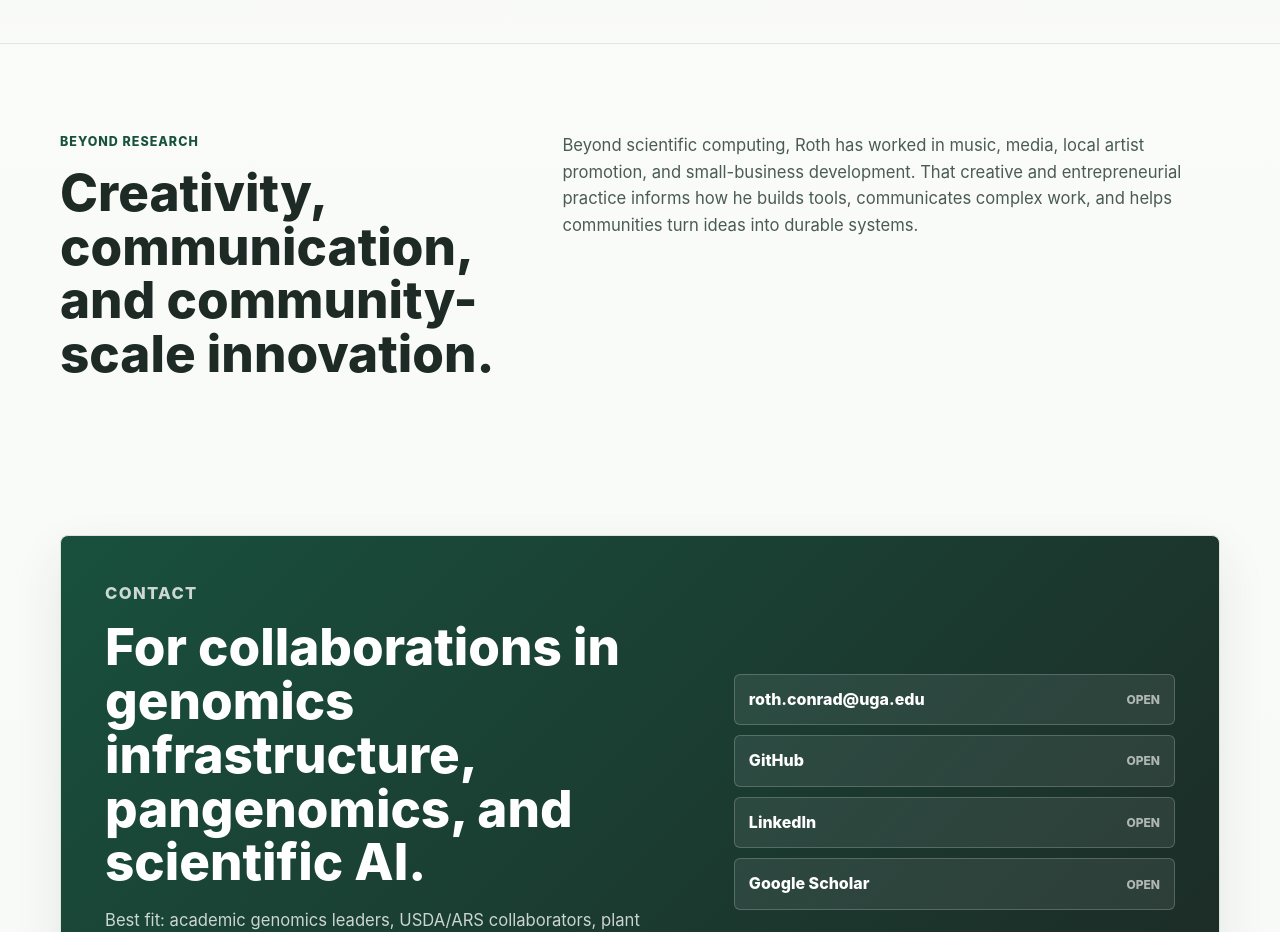
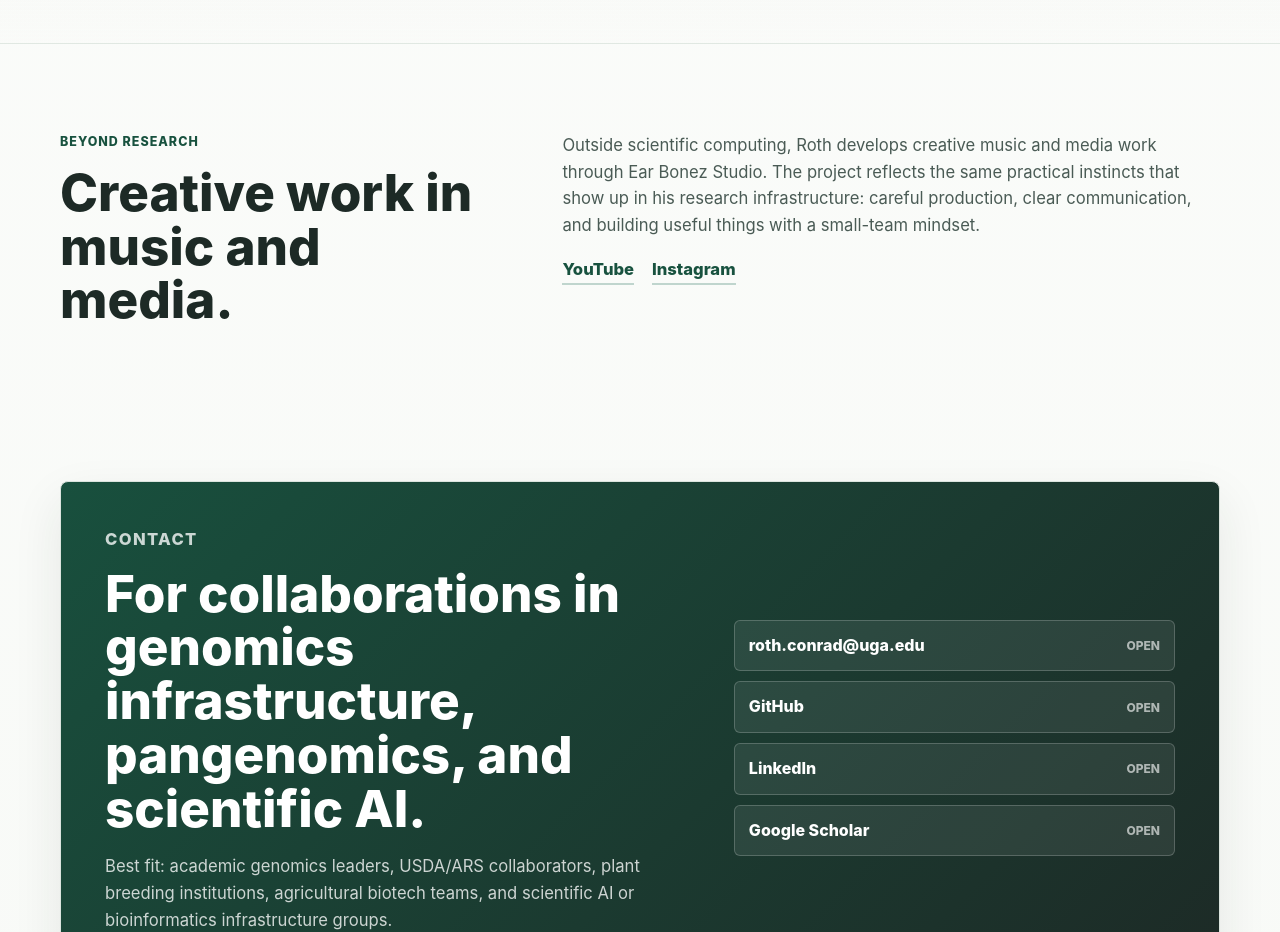
Before and after one commit to rotheconrad/rotheconrad.github.io, a plain HTML site: page index.html in a window 1280 px wide. Shown: the part 7200-8132 px from the top of the page. Drawn offline with Linux system fonts and the light colour scheme.

Commit message:
Focus beyond research on Ear Bonez Studio

```diff
--- a/assets/css/styles.css
+++ b/assets/css/styles.css
@@ -654,6 +654,13 @@ h3 {
   outline: none;
 }
 
+.inline-link-row {
+  display: flex;
+  flex-wrap: wrap;
+  gap: 14px 18px;
+  margin-top: 18px;
+}
+
 .publication-head {
   max-width: 820px;
   margin-bottom: 30px;
--- a/index.html
+++ b/index.html
@@ -534,14 +534,23 @@
         <div class="container two-column">
           <div>
             <p class="section-kicker">Beyond Research</p>
-            <h2>Creativity, communication, and community-scale innovation.</h2>
+            <h2>Creative work in music and media.</h2>
           </div>
           <div class="prose">
             <p>
-              Beyond scientific computing, Roth has worked in music, media, local artist promotion, and
-              small-business development. That creative and entrepreneurial practice informs how he builds
-              tools, communicates complex work, and helps communities turn ideas into durable systems.
+              Outside scientific computing, Roth develops creative music and media work through Ear Bonez
+              Studio. The project reflects the same practical instincts that show up in his research
+              infrastructure: careful production, clear communication, and building useful things with a
+              small-team mindset.
             </p>
+            <div class="inline-link-row" aria-label="Ear Bonez Studio links">
+              <a class="text-link" href="https://www.youtube.com/@ear.bonez.studio" target="_blank" rel="noreferrer">
+                YouTube
+              </a>
+              <a class="text-link" href="https://www.instagram.com/ear.bonez.studio/" target="_blank" rel="noreferrer">
+                Instagram
+              </a>
+            </div>
           </div>
         </div>
       </section>
```
